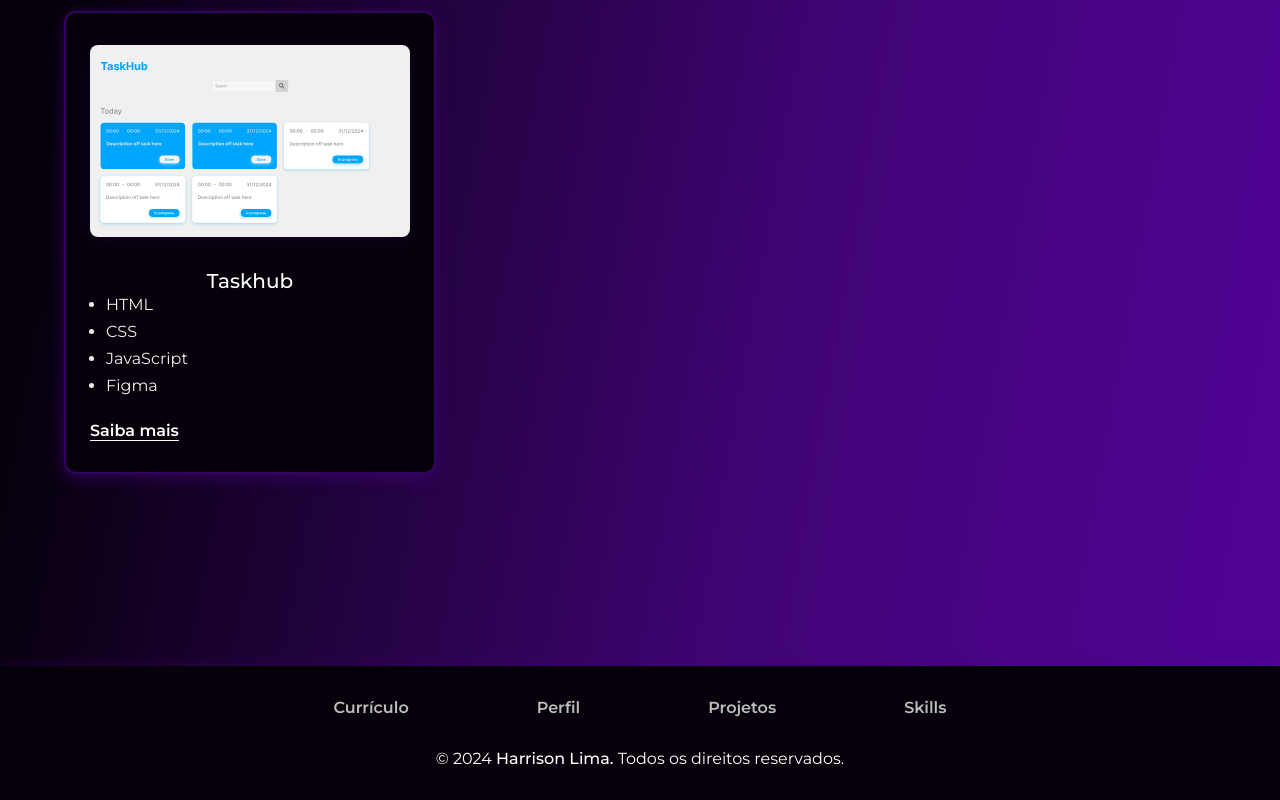
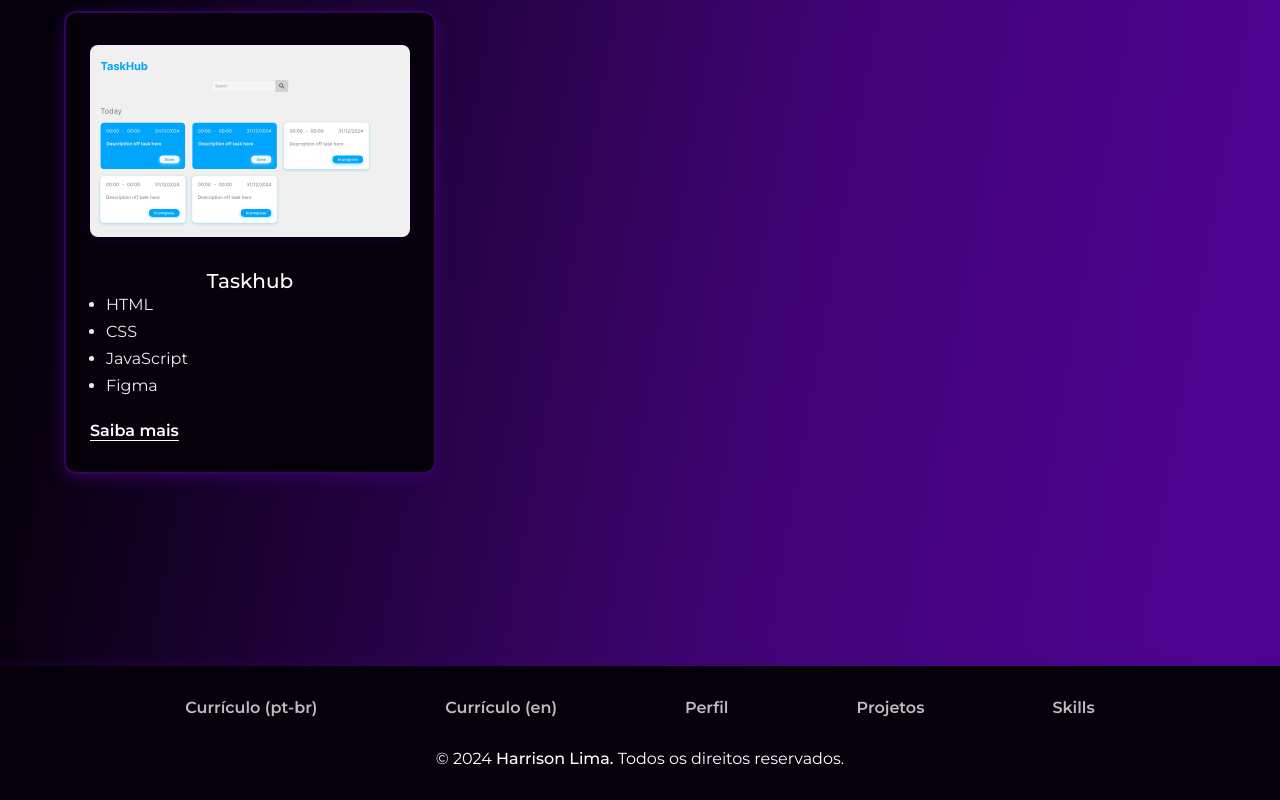
Before and after one commit to HarrisonLima/my-profile, a React (Vite) app: page / in a window 1280 px wide. Shown: the part 2908-3708 px from the top of the page. Built offline with nearby package versions, Linux system fonts and the light colour scheme.

Commit message:
Add cv-en

```diff
--- a/src/components/Footer/index.tsx
+++ b/src/components/Footer/index.tsx
@@ -1,4 +1,5 @@
 import cv from "../../assets/cv-harrison-fabiano-de-lima.pdf";
+import cv_en from "../../assets/cv-harrison-fabiano-de-lima-en.pdf";
 
 const Footer = () => {
   return (
@@ -6,7 +7,12 @@ const Footer = () => {
       <ul className="footer__list">
         <li>
           <a href={cv} className="link--url" target="_blank">
-            Currículo
+            Currículo (pt-br)
+          </a>
+        </li>
+        <li>
+          <a href={cv_en} className="link--url" target="_blank">
+            Currículo (en)
           </a>
         </li>
         <li>
```
Also changed, not shown: 2 other files (tests, documents, lock files or other folders).
